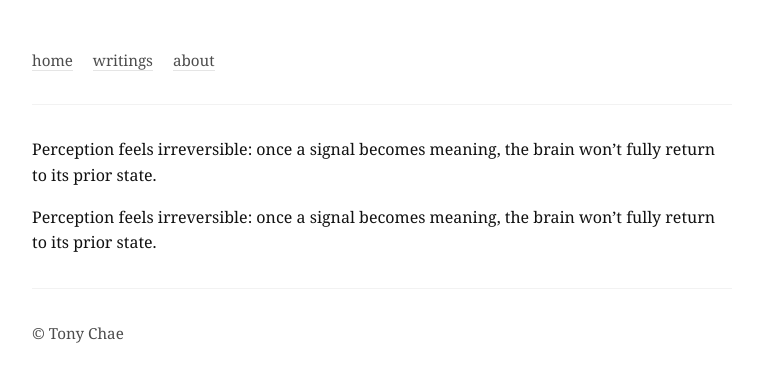
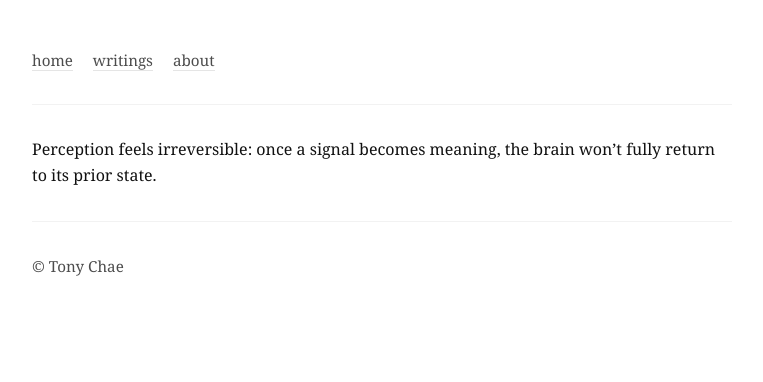
Before and after one commit to tonychae01/learning-by-doing, a Jekyll site: the page built from _writings/perception-as-medium.md, in a window 1280 px wide. Shown: the top 382 px of the page, without its empty margins (258-1021 px from the left). Built offline with Jekyll 4.4.1, drawn with Linux system fonts in a browser that asks for light colours.

Commit message:
Update perception-as-medium.md

```diff
--- a/_writings/perception-as-medium.md
+++ b/_writings/perception-as-medium.md
@@ -6,5 +6,3 @@ summary: "Where signals become meaning."
 ---
 
 Perception feels irreversible: once a signal becomes meaning, the brain won’t fully return to its prior state.
-
-Perception feels irreversible: once a signal becomes meaning, the brain won’t fully return to its prior state.
```
